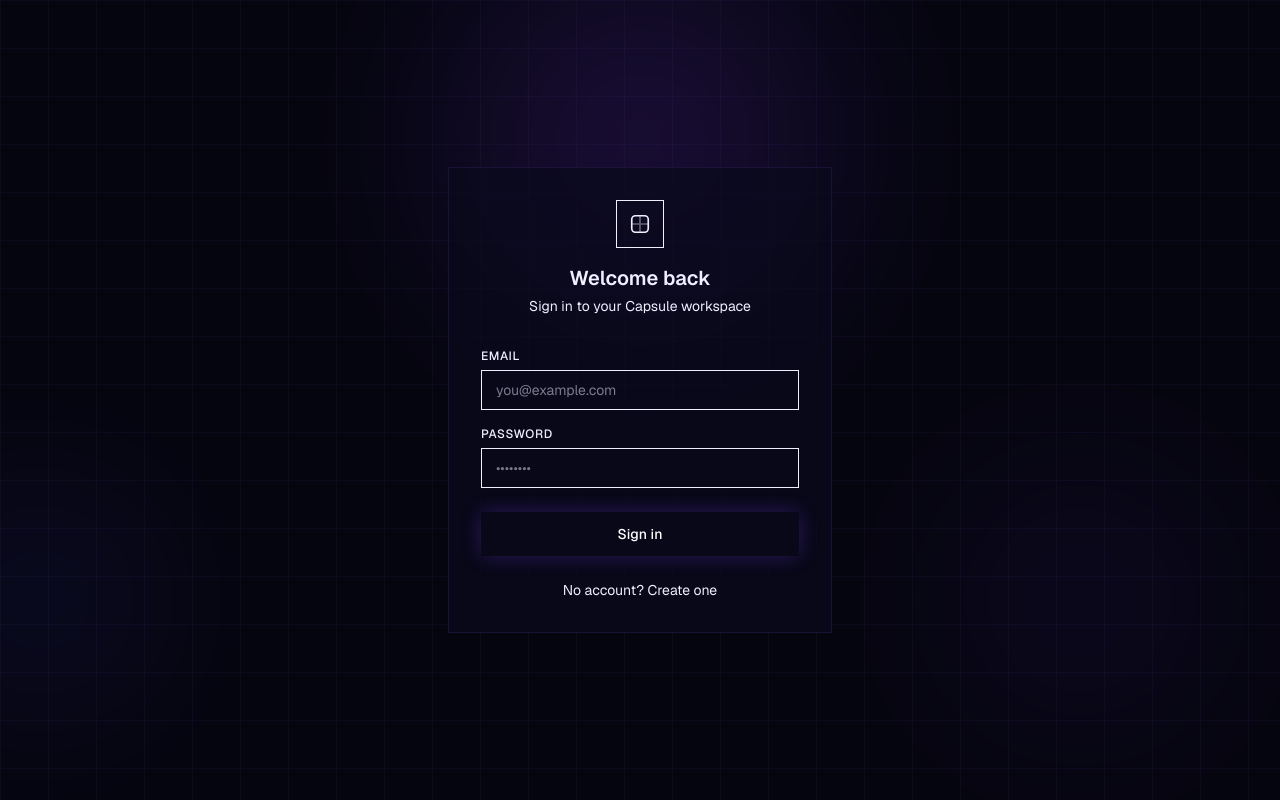
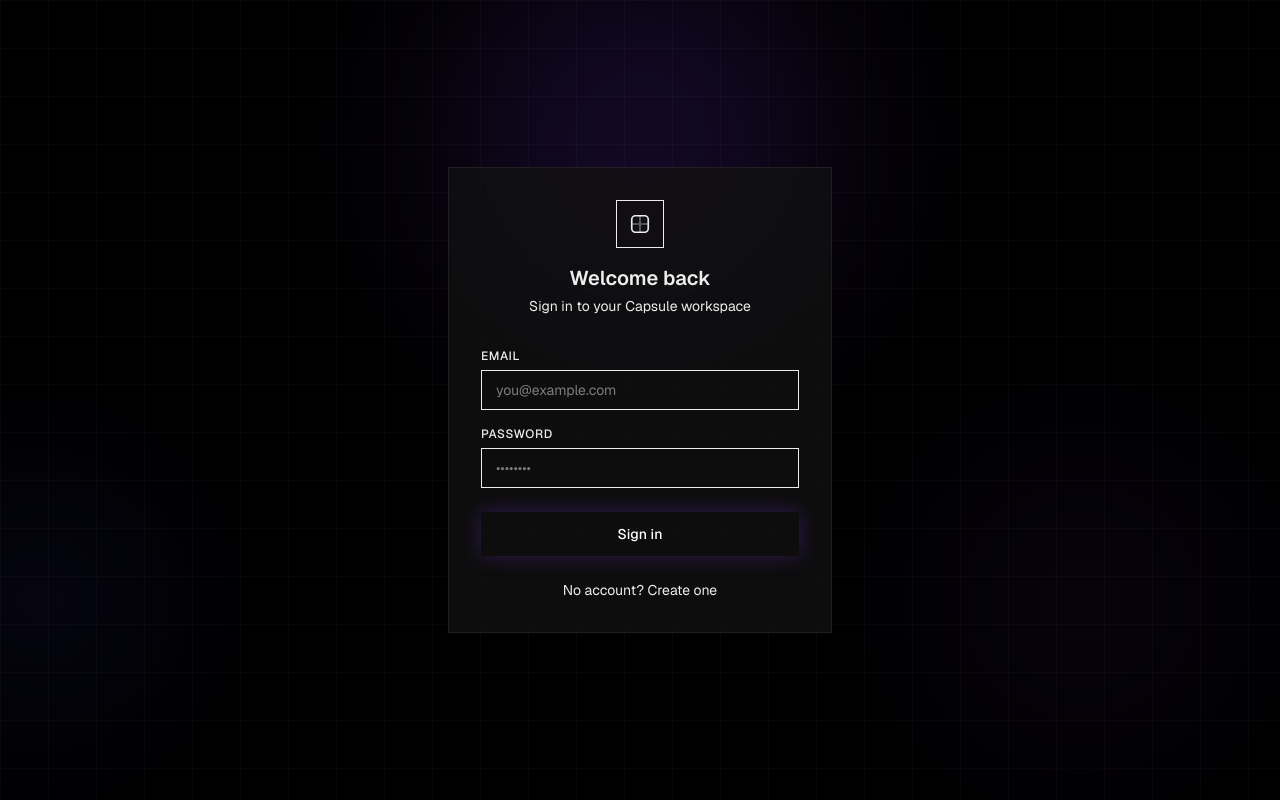
Before and after one commit to Kynto-Consulting/capsule, a Next.js app in the folder frontend/: page /login in a window 1280 px wide. Built offline with nearby package versions, Linux system fonts and the light colour scheme; no server answers.

Commit message:
feat(frontend): Vercel-style true black theme with subtle white-alpha borders

```diff
--- a/frontend/app/globals.css
+++ b/frontend/app/globals.css
@@ -2,51 +2,51 @@
 
 /* ── Design Tokens ─────────────────────────────────── */
 :root {
-  /* Background layers */
-  --bg-base:    #05050f;
-  --bg-subtle:  #0a0a1c;
-  --bg-surface: #0f0f24;
-  --bg-raised:  #151530;
-  --bg-overlay: #1c1c3a;
+  /* Backgrounds */
+  --bg-base:    #000000;
+  --bg-subtle:  #0a0a0a;
+  --bg-surface: #111111;
+  --bg-raised:  #1a1a1a;
+  --bg-overlay: #222222;
 
-  /* Borders */
-  --border:        rgba(139, 92, 246, 0.12);
-  --border-strong: rgba(139, 92, 246, 0.28);
-  --border-focus:  rgba(139, 92, 246, 0.65);
+  /* Borders — Vercel-style: white with low opacity */
+  --border:        rgba(255, 255, 255, 0.07);
+  --border-strong: rgba(255, 255, 255, 0.14);
+  --border-focus:  rgba(124, 58, 237, 0.7);
 
-  /* Accent — Violet */
+  /* Accent — Violet (used sparingly) */
   --accent:       #7c3aed;
   --accent-light: #a78bfa;
-  --accent-dim:   rgba(124, 58, 237, 0.15);
-  --accent-glow:  rgba(124, 58, 237, 0.35);
+  --accent-dim:   rgba(124, 58, 237, 0.12);
+  --accent-glow:  rgba(124, 58, 237, 0.25);
   --accent-hover: #6d28d9;
 
   /* Text */
-  --text-primary:   #f0eeff;
-  --text-secondary: #8b8ba7;
-  --text-muted:     #4a4a6a;
+  --text-primary:   #ededed;
+  --text-secondary: #888888;
+  --text-muted:     #444444;
   --text-accent:    #a78bfa;
 
   /* Status */
-  --success:     #10b981;
-  --success-dim: rgba(16, 185, 129, 0.12);
+  --success:     #22c55e;
+  --success-dim: rgba(34, 197, 94, 0.1);
   --warning:     #f59e0b;
-  --warning-dim: rgba(245, 158, 11, 0.12);
+  --warning-dim: rgba(245, 158, 11, 0.1);
   --error:       #ef4444;
-  --error-dim:   rgba(239, 68, 68, 0.12);
+  --error-dim:   rgba(239, 68, 68, 0.1);
   --info:        #3b82f6;
-  --info-dim:    rgba(59, 130, 246, 0.12);
+  --info-dim:    rgba(59, 130, 246, 0.1);
 
-  /* Radius */
-  --radius-sm: 6px;
-  --radius:    10px;
-  --radius-lg: 16px;
+  /* Radius — tighter, more Vercel */
+  --radius-sm: 4px;
+  --radius:    6px;
+  --radius-lg: 8px;
+  --radius-xl: 12px;
 
   /* Shadows */
-  --shadow:      0 4px 20px rgba(0,0,0,0.5);
-  --shadow-glow: 0 0 32px rgba(124, 58, 237, 0.18);
+  --shadow:      0 1px 3px rgba(0,0,0,0.5), 0 4px 12px rgba(0,0,0,0.3);
+  --shadow-glow: 0 0 40px rgba(124, 58, 237, 0.12);
 
-  /* Tailwind compat */
   --background: var(--bg-base);
   --foreground: var(--text-primary);
 }
@@ -61,7 +61,6 @@
 /* ── Base ──────────────────────────────────────────── */
 *, *::before, *::after { box-sizing: border-box; }
 html { height: 100%; }
-
 body {
   background-color: var(--bg-base);
   color: var(--text-primary);
@@ -79,18 +78,18 @@
 ::selection { background: var(--accent-dim); color: var(--text-accent); }
 
 /* ── Focus ─────────────────────────────────────────── */
-:focus-visible { outline: 2px solid var(--accent); outline-offset: 2px; border-radius: var(--radius-sm); }
+:focus-visible { outline: 2px solid var(--accent); outline-offset: 2px; }
 
-/* ── Utility ───────────────────────────────────────── */
+/* ── Utilities ─────────────────────────────────────── */
 .glass {
-  background: rgba(10, 10, 28, 0.75);
-  backdrop-filter: blur(24px);
-  -webkit-backdrop-filter: blur(24px);
+  background: rgba(17, 17, 17, 0.8);
+  backdrop-filter: blur(20px);
+  -webkit-backdrop-filter: blur(20px);
   border: 1px solid var(--border);
 }
 
 .text-gradient {
-  background: linear-gradient(135deg, #f0eeff 0%, #a78bfa 60%, #7c3aed 100%);
+  background: linear-gradient(135deg, #ededed 0%, #a78bfa 100%);
   -webkit-background-clip: text;
   -webkit-text-fill-color: transparent;
   background-clip: text;
@@ -98,14 +97,14 @@
 
 .bg-grid {
   background-image:
-    linear-gradient(rgba(139, 92, 246, 0.05) 1px, transparent 1px),
-    linear-gradient(90deg, rgba(139, 92, 246, 0.05) 1px, transparent 1px);
+    linear-gradient(rgba(255,255,255,0.025) 1px, transparent 1px),
+    linear-gradient(90deg, rgba(255,255,255,0.025) 1px, transparent 1px);
   background-size: 48px 48px;
 }
 
 /* ── Animations ────────────────────────────────────── */
 @keyframes fade-up {
-  from { opacity: 0; transform: translateY(12px); }
+  from { opacity: 0; transform: translateY(8px); }
   to   { opacity: 1; transform: translateY(0); }
 }
 @keyframes spin { to { transform: rotate(360deg); } }
@@ -114,10 +113,10 @@
   to   { background-position: 200% 0; }
 }
 
-.animate-fade-up { animation: fade-up 0.4s cubic-bezier(0.16,1,0.3,1) forwards; }
-.animate-spin    { animation: spin 0.75s linear infinite; }
+.animate-fade-up { animation: fade-up 0.3s cubic-bezier(0.16,1,0.3,1) forwards; }
+.animate-spin    { animation: spin 0.7s linear infinite; }
 .animate-shimmer {
   background: linear-gradient(90deg, var(--bg-surface) 25%, var(--bg-raised) 50%, var(--bg-surface) 75%);
   background-size: 200% 100%;
-  animation: shimmer 1.5s infinite;
+  animation: shimmer 1.4s infinite;
 }
```
